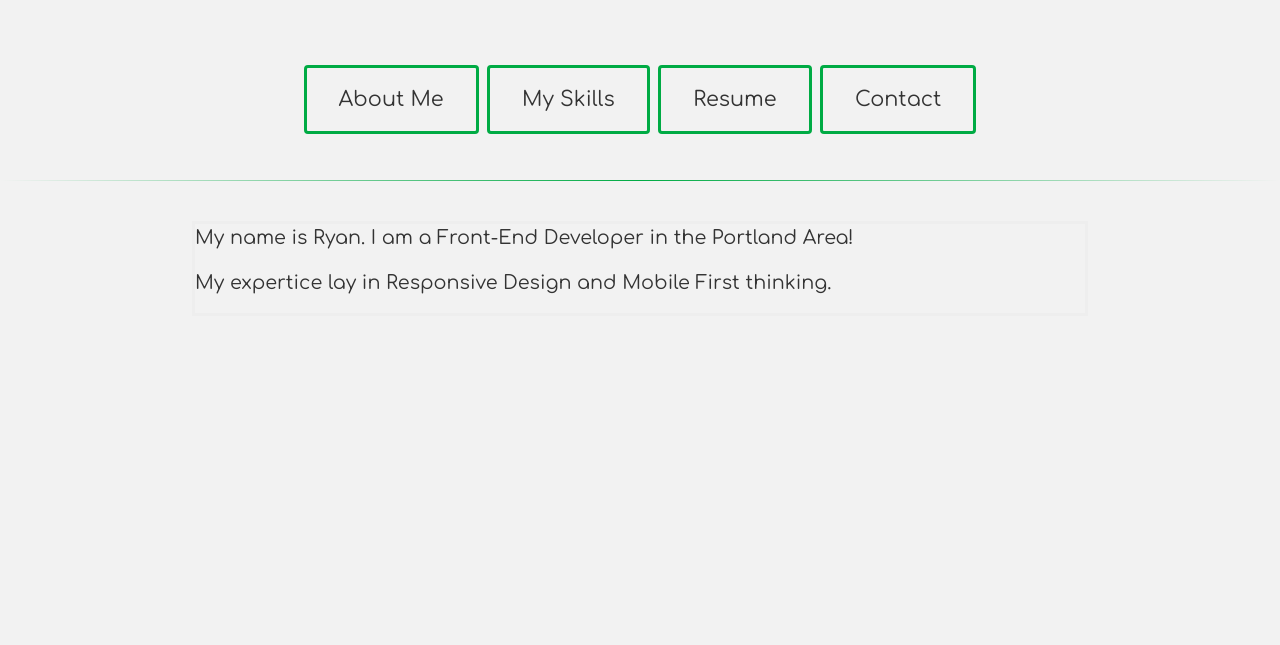
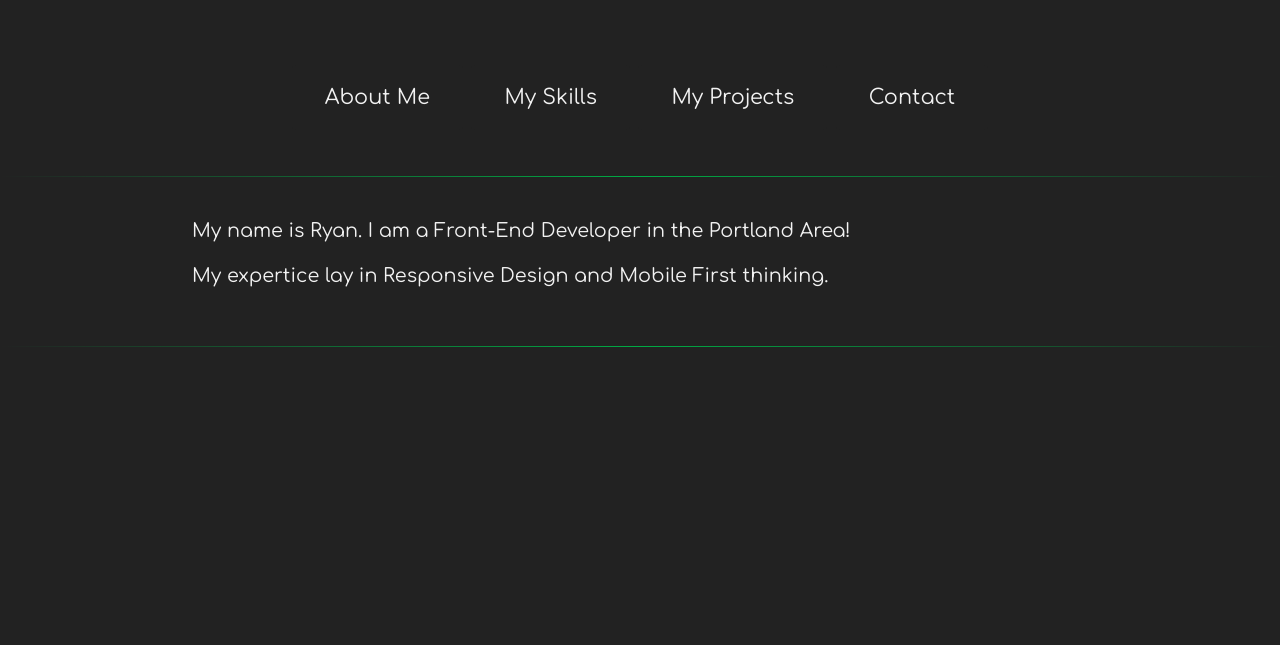
Before and after one commit to FrankSrirachaPDX/FrankSrirachaPDX.github.io, a plain HTML site: page index.html in a window 1280 px wide. Shown: the part 155-800 px from the top of the page. Drawn offline with nearby package versions, Linux system fonts and the light colour scheme.

Commit message:
dark theme

```diff
--- a/css/style.css
+++ b/css/style.css
@@ -3,11 +3,14 @@ JavaScript: #f7df1e
 HTML: #e34f26
 CSS: #0170BA
 
-#00ab44
+green : #00ab44
+black : #222
+white : #f2f2f2
 
 */
 body{
-	background-color: #f2f2f2;
+	background-color: #222;
+
 }
 body:before {
 	content: "";
@@ -39,10 +42,8 @@ body:before {
 	text-align: center;
 }
 .btn {
-	background-color: #f2f2f2;
-	border: solid;
-	border-color: #00ab44;
-	color: #333;;
+	background-color: #222;
+	color: #f2f2f2;
 	padding: 1rem 2rem;
 	text-align: center;
 	text-decoration: none;
@@ -55,9 +56,9 @@ body:before {
 
 }
 .btn:hover{
-	background-color: #00ab44;
-	border-color: #f2f2f2;
-	color: #f2f2f2;
+	background-color: #222;
+	border-color: #222;
+	color: #00ab44;
 }
 
 .gridMod {
@@ -68,11 +69,11 @@ body:before {
   }
 .gridFlex{
 	text-align: left;
-	border-style: outset inset inset outset;
+
 	font-family: 'Comfortaa', cursive;
 }
 #JSobj{
-	color: #333;
+	color: #f2f2f2;
 	font-size: 120%;
 }
 .icon-bar{
--- a/index.html
+++ b/index.html
@@ -29,7 +29,7 @@
     <div class="btn-bar">
     <button class="btn" onclick="getAbout()">About Me</button>
     <button class="btn" onclick="getHtmlCss()">My Skills</button>
-    <button class="btn" onclick="getJS()">Resume</button>
+    <button class="btn" onclick="getJS()">My Projects</button>
     <button class="btn" onclick="getUX()">Contact</button>
     </div>
     <hr class="style-two">
@@ -42,6 +42,8 @@
       </div>
       <div></div>
     </div>
+    <br>
+    <hr class="style-two">
 
     <!-- Optional JavaScript -->
     <script src="js\portfolioJS.js">
```
